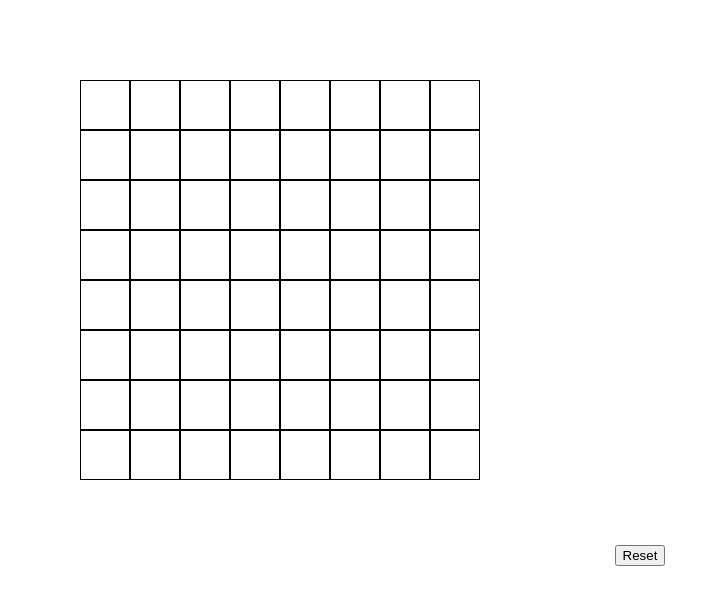
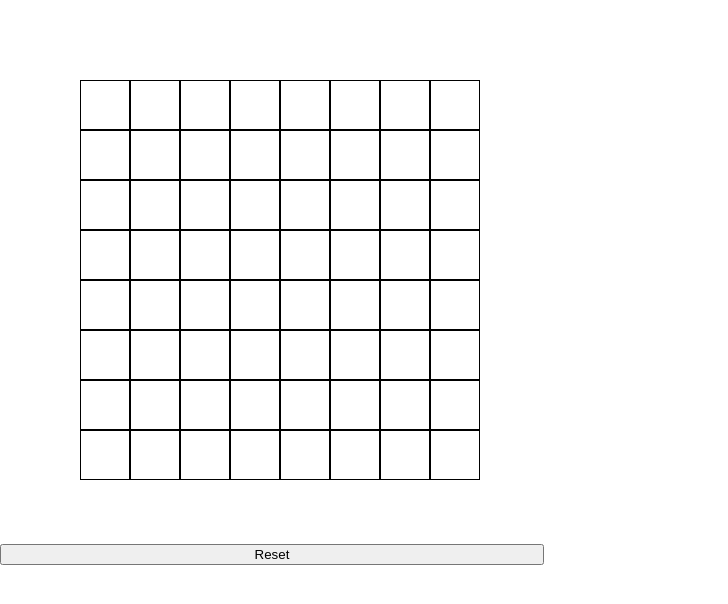
Before and after one commit to morgan-sam/Grid-Drag-Trail, a React (Create React App) app: page / in a window 1280 px wide. Shown: the top 604 px of the page, without its empty margins (0-728 px from the left). Built offline with nearby package versions, Linux system fonts and the light colour scheme; the HTML template or start-up script is replaced by a standard one.

Commit message:
Moved btn to under grid

```diff
--- a/src/App.css
+++ b/src/App.css
@@ -1,4 +1,6 @@
-.App {
-	display: block;
+.app {
+	display: flex;
 	text-align: center;
+	flex-direction: column;
+	width: fit-content;
 }
--- a/src/App.js
+++ b/src/App.js
@@ -5,7 +5,7 @@ import Grid from './Grid';
 function App() {
 	const [ cells, setCells ] = useState([]);
 	return (
-		<div className="App">
+		<div className="app">
 			<Grid dim={8} cells={cells} setCells={setCells} />
 			<button onClick={() => setCells([])}>Reset</button>
 		</div>
```
